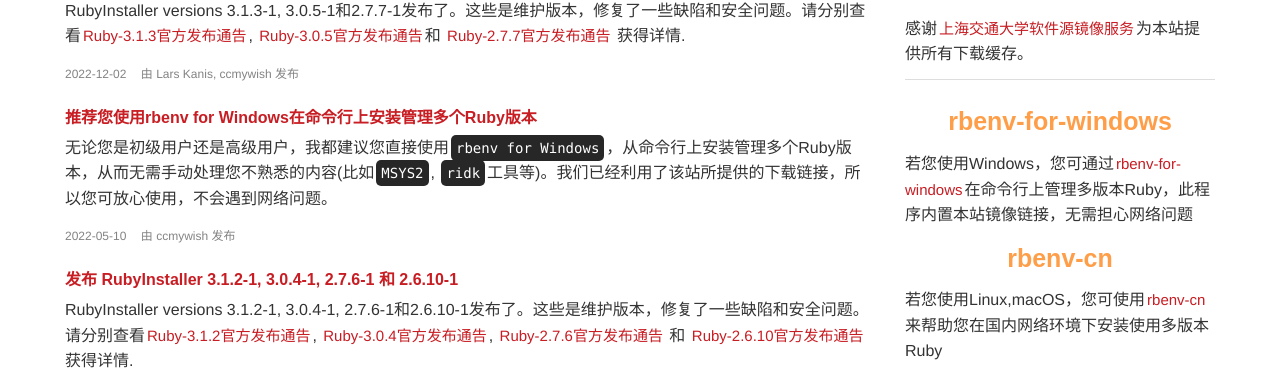
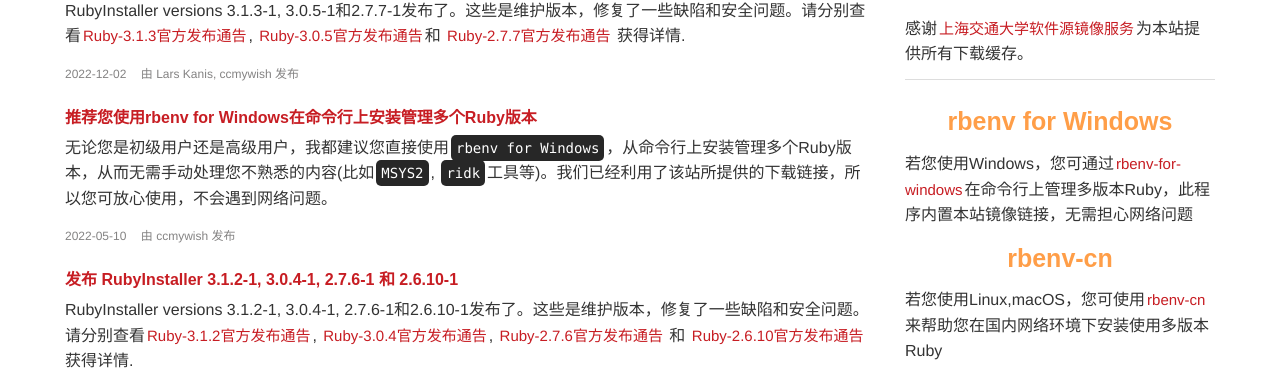
Before and after one commit to ccmywish/RubyInstaller.cn, a Jekyll site: the page built from index.md, in a window 1280 px wide. Shown: the part 414-784 px from the top of the page. Built offline with Jekyll 4.4.1, drawn with Linux system fonts in a browser that asks for light colours.

```diff
--- a/index.md
+++ b/index.md
@@ -18,7 +18,7 @@ title: RubyInstaller for Windows - 国内镜像
 
 <hr>
 
-## rbenv-for-windows
+## rbenv for Windows
 
 若您使用Windows，您可通过[rbenv-for-windows](https://github.com/ccmywish/rbenv-for-windows)在命令行上管理多版本Ruby，此程序内置本站镜像链接，无需担心网络问题
 
```
